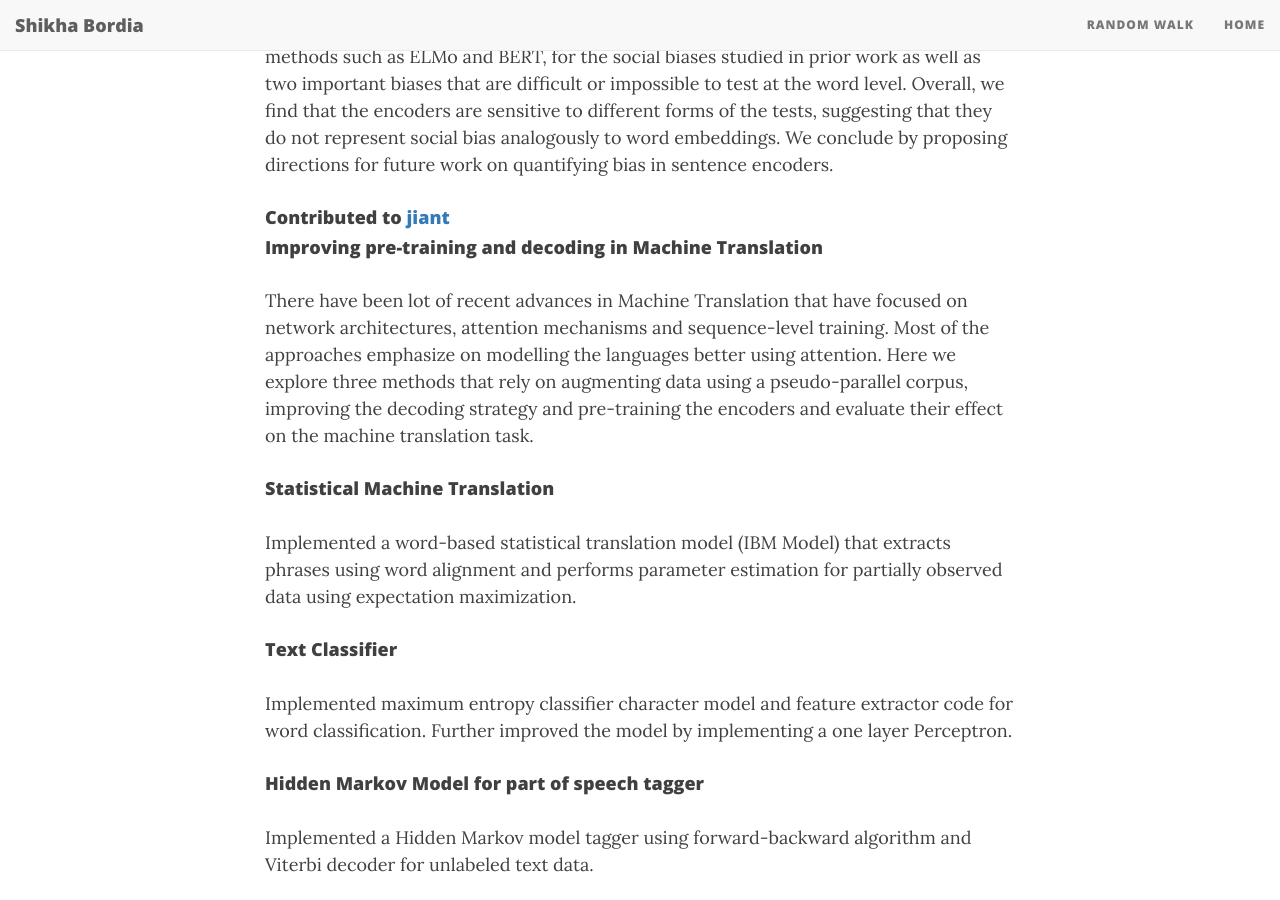
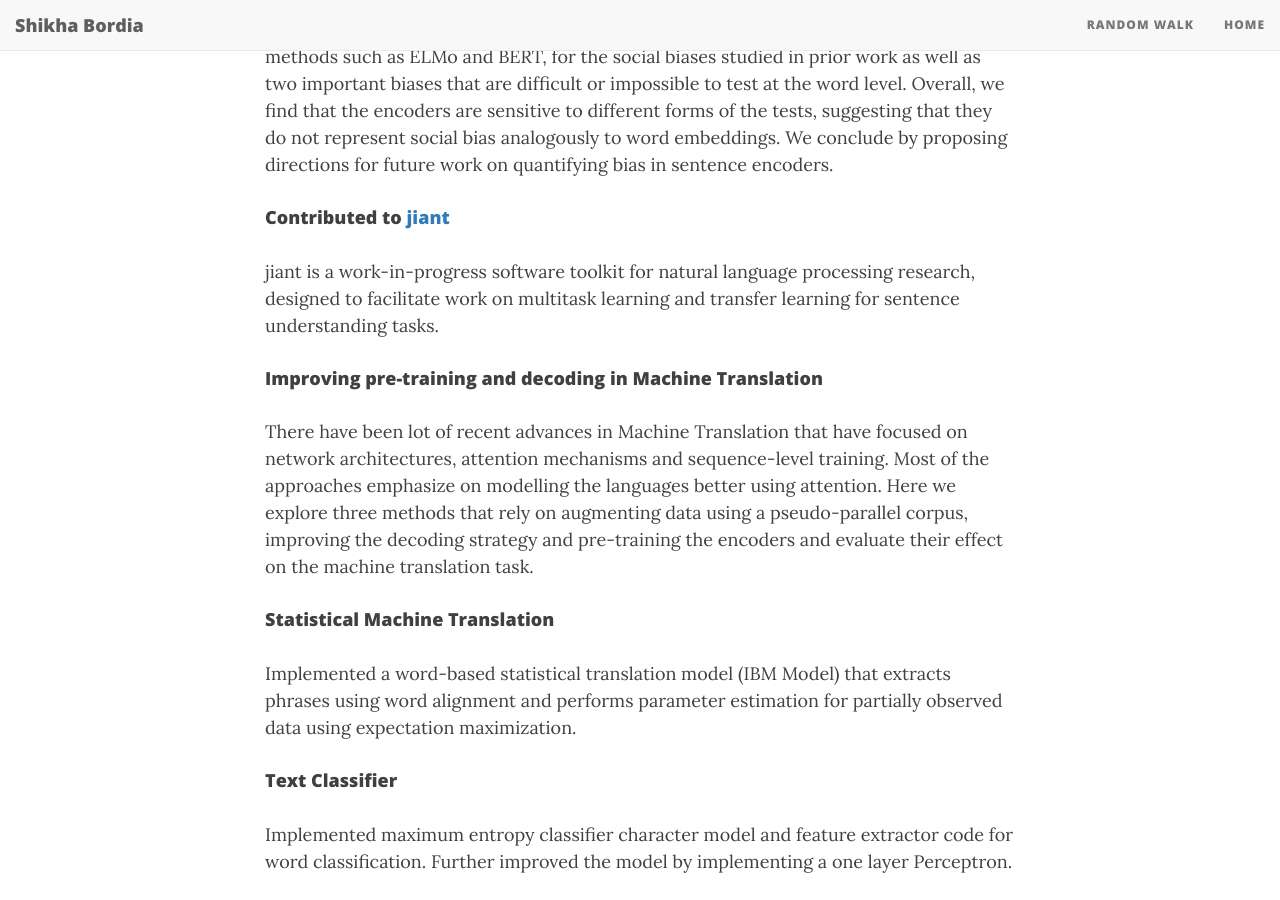
Before and after one commit to BordiaS/bordias.github.io, a Jekyll site: the page built from index.md, in a window 1280 px wide and 900 px high, scrolled down 1282 px. Built offline with Jekyll 4.4.1, drawn with Linux system fonts in a browser that asks for light colours; nearby versions of some CDN libraries; the list of posts is cut into pages by our own code.

Commit message:
Update description

```diff
--- a/index.md
+++ b/index.md
@@ -25,6 +25,8 @@ Many corpora exhibit problematic bias, which can  get propagated  or  amplified
 The Word Embedding Association Test shows that GloVe and word2vec word embeddings exhibit human-like implicit biases based on gender, race, and other social constructs. Meanwhile, research on learning reusable text representations has begun to explore sentence-level texts, with some sentence encoders seeing enthusiastic adoption. Accordingly, we extend the Word Embedding Association Test to measure bias in sentence encoders. We then test several sentence encoders, including state-of-the-art methods such as ELMo and BERT, for the social biases studied in prior work as well as two important biases that are difficult or impossible to test at the word level. Overall, we find that the encoders are sensitive to different forms of the tests, suggesting that they do not represent social bias analogously to word embeddings. We conclude by proposing directions for future work on quantifying bias in sentence encoders.
 
 #### Contributed to [jiant](https://github.com/nyu-mll/jiant)
+jiant is a work-in-progress software toolkit for natural language processing research, designed to facilitate work on multitask learning and transfer learning for sentence understanding tasks.
+
 
 #### Improving pre-training and decoding in Machine Translation
 There have been lot of recent advances in Machine Translation that have focused on network architectures, attention mechanisms and sequence-level training. Most of the approaches emphasize on modelling the languages better using attention. Here we explore three methods that rely on augmenting data using a pseudo-parallel corpus, improving the decoding strategy and pre-training the encoders and evaluate their effect on the machine translation task.
```
